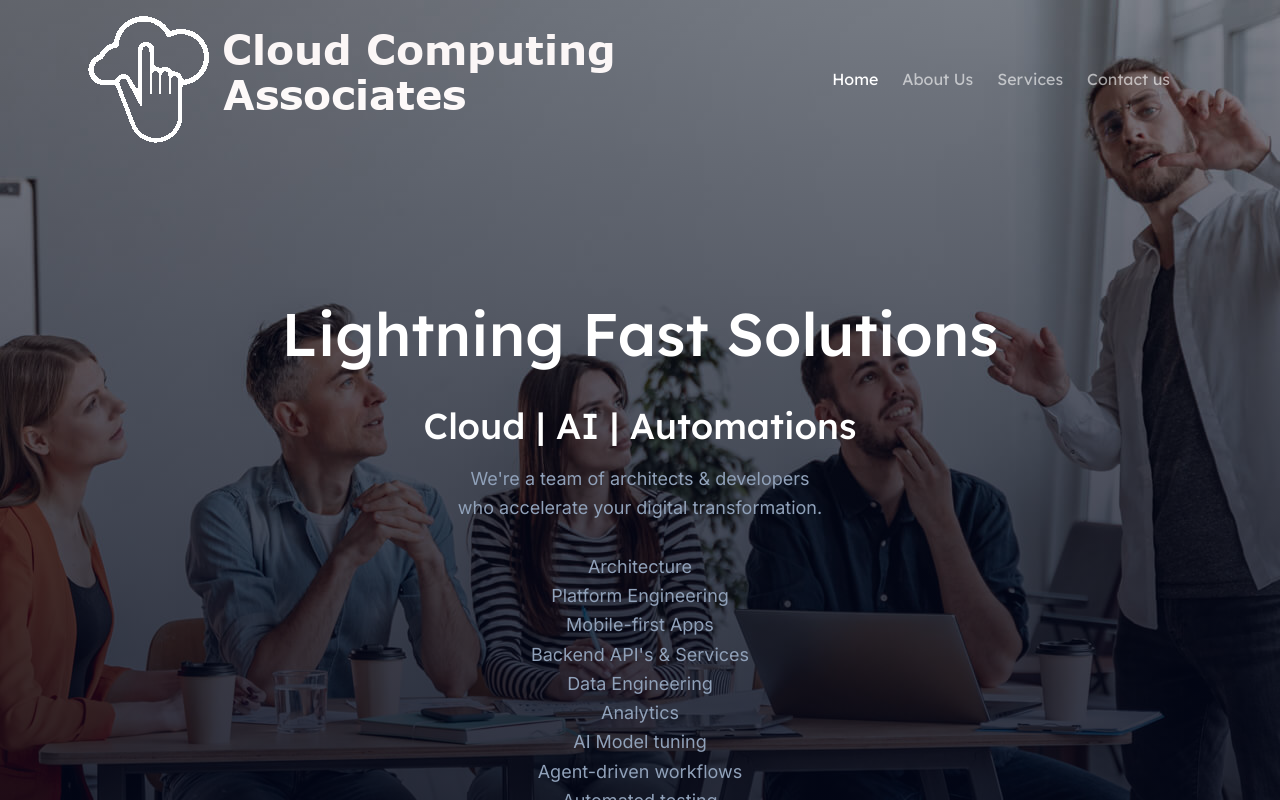
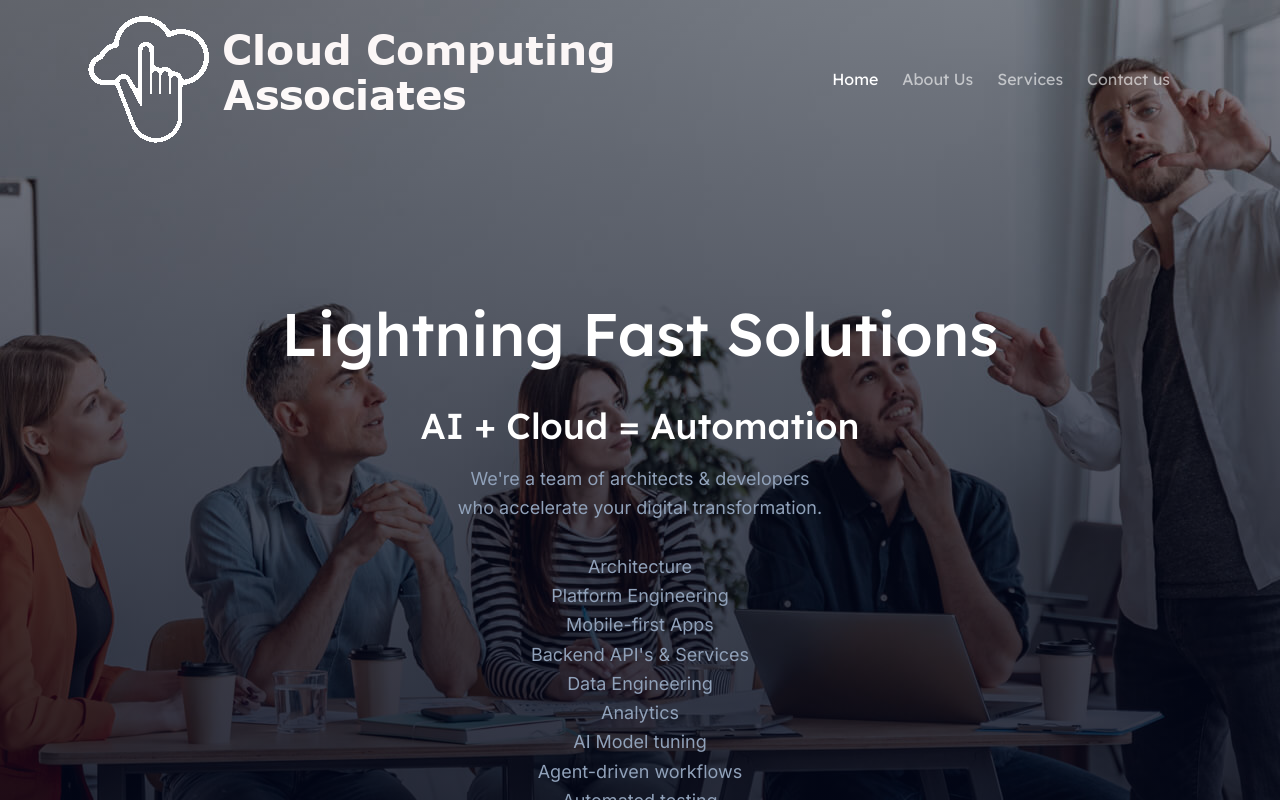
Before and after one commit to mtmazurik/CCAWEbsite, an Angular app: page / in a window 1280 px wide. Shown: the top 800 px of the page. Built offline with nearby package versions, Linux system fonts and the light colour scheme.

Commit message:
tag line change

```diff
--- a/src/app/pages/index-one/index-one.component.html
+++ b/src/app/pages/index-one/index-one.component.html
@@ -10,7 +10,7 @@
             </a>
         -->
             <h2 class="font-medium leading-none text-6xl mb-1 mt-10 text-white">Lightning Fast Solutions</h2>
-            <h3 class="font-medium leading-none text-4xl mb-5 mt-10 text-white">Cloud | AI | Automations</h3>
+            <h3 class="font-medium leading-none text-4xl mb-5 mt-10 text-white">AI + Cloud = Automation</h3>
 
             <p class="text-slate-400 text-lg max-w-xl mx-auto">We're a team of architects & developers<br>who accelerate your digital transformation.<br><br>Architecture<br>Platform Engineering<br>Mobile-first Apps<br>Backend API's & Services<br>Data Engineering<br>Analytics<br>AI Model tuning<br>Agent-driven workflows<br>Automated testing</p>
             <p class="text-white"><br>Get there.</p><
--- a/src/index.html
+++ b/src/index.html
@@ -2,7 +2,7 @@
 <html lang="en" class="light scroll-smooth" dir="ltr">
 <head>
   <meta charset="utf-8">
-  <title>Cloud Computing Associates - Cloud | AI | Automations</title>
+  <title>Cloud Computing Associates - AI + Cloud = Automation</title>
   <base href="/">
   <meta name="viewport" content="width=device-width, initial-scale=1">
   <link rel="icon" type="image/x-icon" href="favicon.ico">
```
